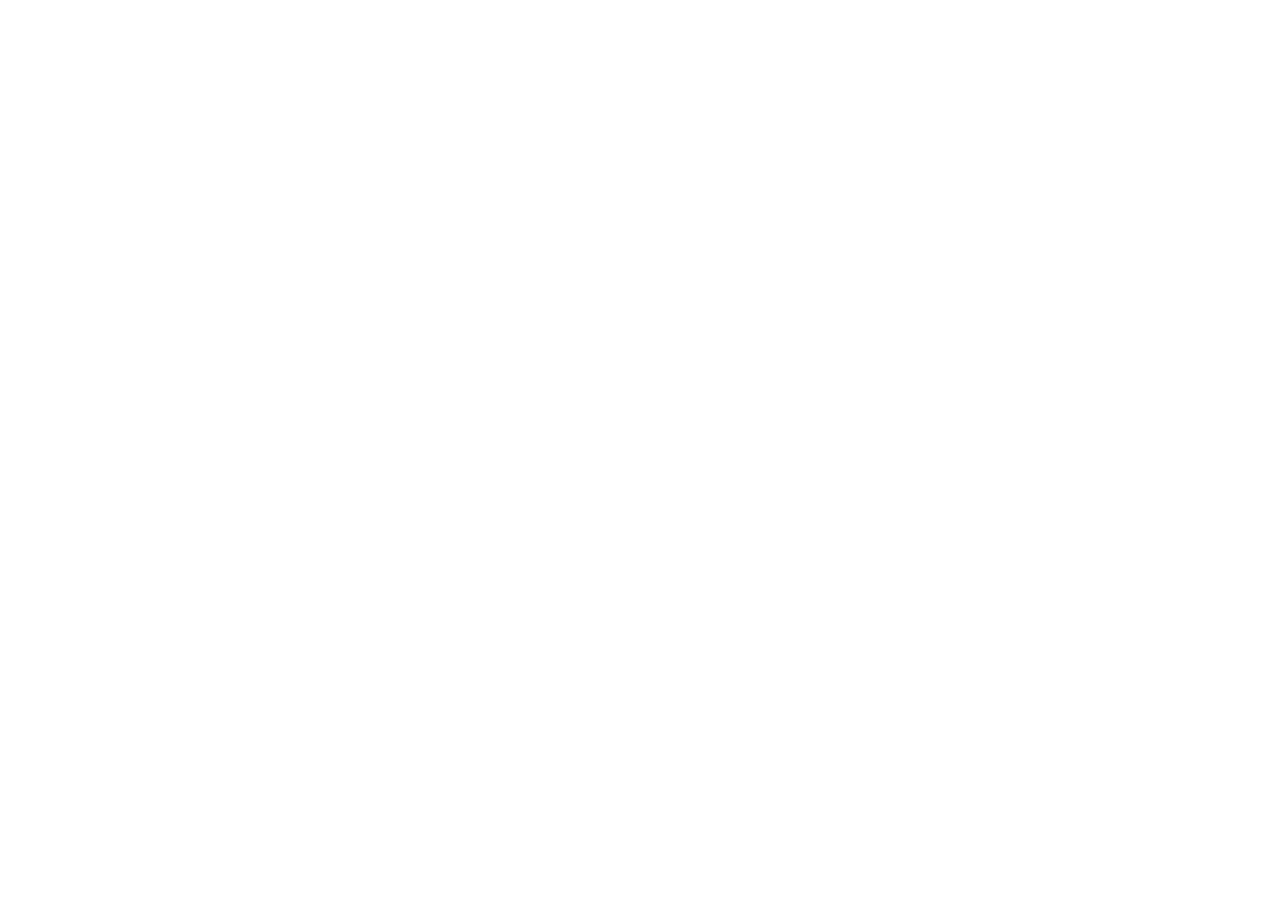
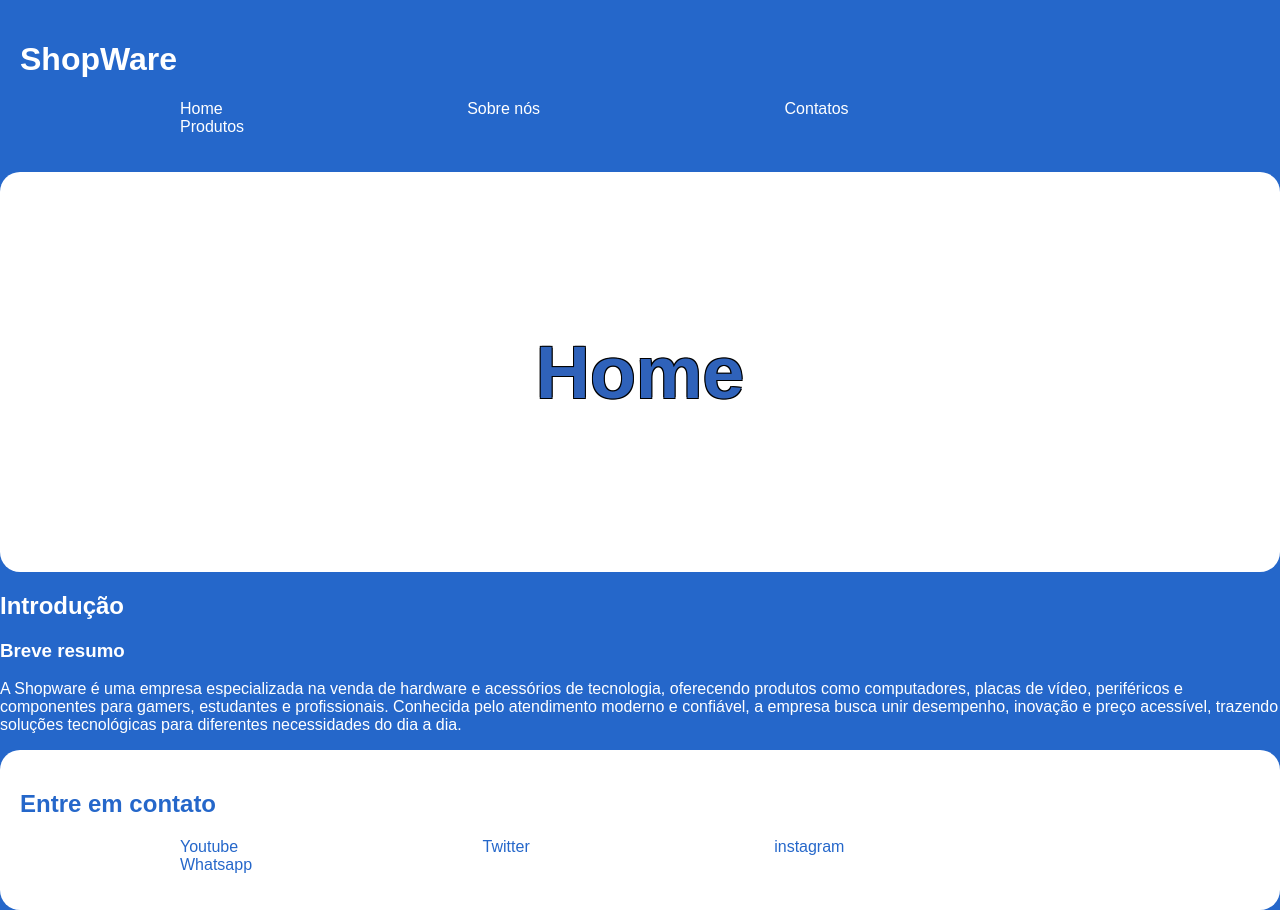
Before and after one commit to LuizMiguelBarreto/ShopWare, a website built with Vite: page index.html in a window 1280 px wide. Before the commit the page ends 800 px from the top, so only its background shows below. Built offline with nearby package versions, Linux system fonts and the light colour scheme.

Commit message:
alteração 1

```diff
--- a/index.html
+++ b/index.html
@@ -7,7 +7,42 @@
     <title>shopware</title>
   </head>
   <body>
-
+    <header>
+        <div>
+            <h1>ShopWare</h1>
+        <nav>
+            <ul>
+                <li class="Barratop"><a href="index.html" style="color: #ffffff"; target="_self">Home</a></li>
+                <li class="Barratop"><a href="Sobre_nós.html"style="color: #ffffff";  target="_self">Sobre nós</a></li>
+                <li class="Barratop"><a href="contatos.html" style="color: #ffffff"; target="_self">Contatos</a></li>
+                <li class="Barratop"><a href="Produtos.html" style="color: #ffffff"; target="_self">Produtos</a></li></li>
+            </ul>
+        </nav>
+        </div>
+    </header>
+    <main>
+        <section class="bannerimage">
+            <h2>Home</h2>
+        </section>
+        <div class="container">
+            <h2>Introdução</h2>
+            <h3>Breve resumo</h3>
+            <p>A Shopware é uma empresa especializada na venda de hardware e acessórios de tecnologia, oferecendo produtos como computadores, placas de vídeo, periféricos e componentes para gamers, estudantes e profissionais. Conhecida pelo atendimento moderno e confiável, a empresa busca unir desempenho, inovação e preço acessível, trazendo soluções tecnológicas para diferentes necessidades do dia a dia.
+            </p>
+        </div>
+    </main>
+    <aside></aside>
+    <footer>
+        <h2>Entre em contato</h2>
+        <nav>
+            <ul>
+                <li class="LinkSocial"><a href="https://www.youtube.com/" target="_blank">Youtube</a></li>
+                <li class="LinkSocial"><a href="https://x.com/home" target="_blank">Twitter</a></li>
+                <li class="LinkSocial"><a href="https://www.instagram.com/" target="_blank">instagram</a></li>
+                <li class="LinkSocial"><a href="https://web.whatsapp.com/" target="_blank">Whatsapp</a></li>
+            </ul>
+        </nav>
+    </footer>
     <script type="module" src="/src/main.js"></script>
   </body>
 </html>
--- a/src/style.css
+++ b/src/style.css
@@ -0,0 +1,75 @@
+body{
+    background-color:rgb(37, 103, 202);
+    margin: 0%;
+    font-family: Arial, Helvetica, sans-serif;
+    color: rgb(255, 255, 255);
+}
+header{
+    justify-content: space-between;
+    padding: 20px;
+    background-color:rgb(37, 103, 202);
+    align-items: center;
+    color: white;
+}
+a:link{
+    color: rgb(37, 103, 202);;
+    text-decoration: none;
+}
+.Barratop{
+    background-size: auto;
+    display: inline-block;
+    margin-inline-start: 10%;
+    margin-inline-end: 10%;
+    text-decoration: none;
+}
+.LinkSocial{
+    background-size: auto;
+    display: inline-block;
+    margin-inline-start: 10%;
+    margin-inline-end: 10%;
+}
+.bannerimage {
+  width: 100%;
+  background-color: rgb(255, 255, 255);
+  height: 400px;
+  background-position: center;
+  background-size: cover;
+  text-align: center;
+  color: rgb(47, 98, 186);
+  display: flex;
+  align-items: center;
+  justify-content: center;
+  font-size: 50px;
+  font-weight: 100;
+  border-radius: 20px;
+  text-shadow:
+        -1px -1px 0 #000,
+         1px -1px 0 #000,
+        -1px  1px 0 #000,
+         1px  1px 0 #000;
+  outline: 10px;
+  margin-bottom: 10px;
+}
+.produtos{
+    display: flex;
+    border-width: 80px;
+    border-radius: 10px;
+    text-align: center;
+    background-color: white;
+    margin-top: 10px;
+    margin-bottom: 10px;
+}
+footer{
+    position: sticky;
+    border-width: 40px;
+    background-color:rgb(255, 255, 255);
+    padding: 20px;
+    border-radius: 20px;
+    color: rgb(37, 103, 202);
+    text-decoration: none;
+}
+.Logo{
+    position:static;
+    margin-left: 90%;
+    margin-top: 100px;
+}
```
Also changed, not shown: 1 other file.
